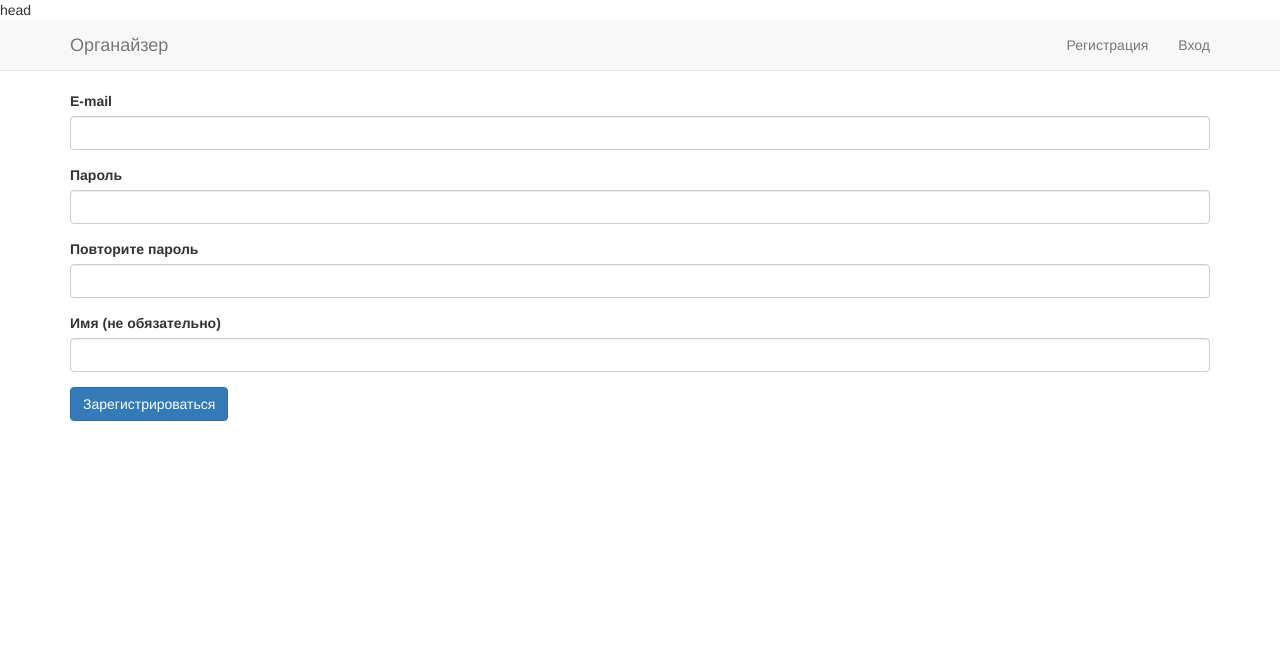
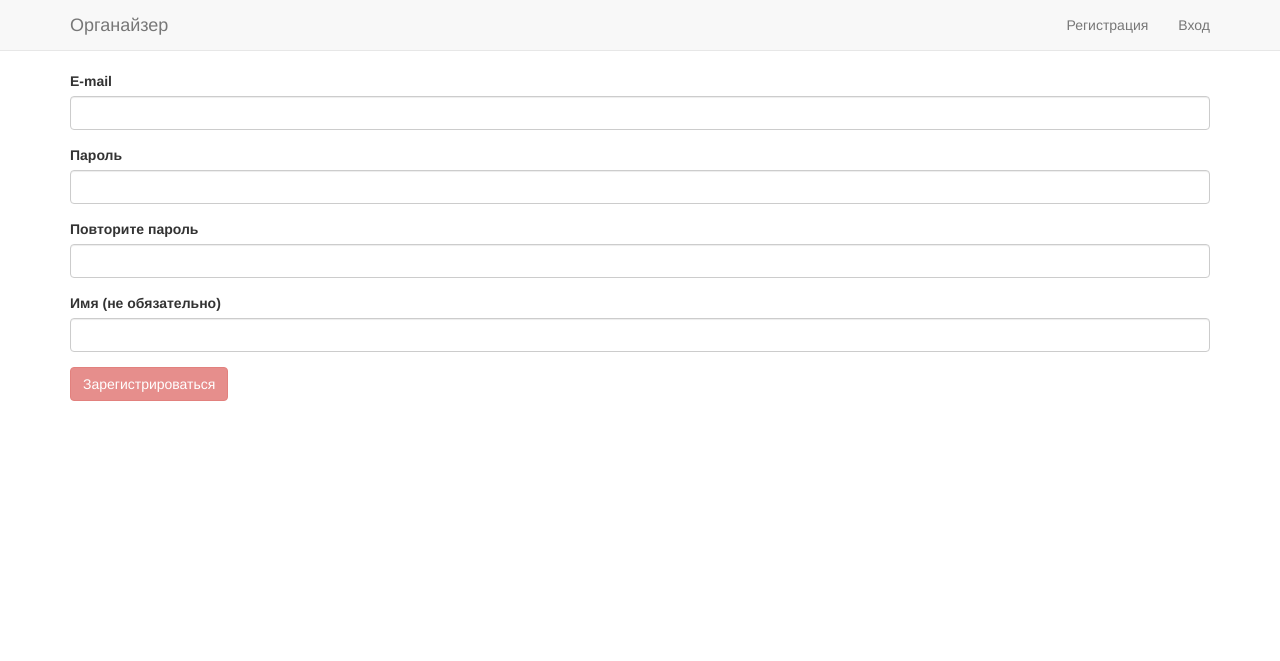
Before and after one commit to AxeInPeace/Organiser, a Django app: template Organiser/templates/registration/signup.html in a window 1280 px wide. Shown: the top 661 px of the page. Run offline with Django 3.2, Linux system fonts and the light colour scheme; the template is opened without the code that fills it, so the values that code supplies are empty; some libraries are stand-ins or nearby versions.

Commit message:
registration

```diff
--- a/Organiser/static/signup.js
+++ b/Organiser/static/signup.js
@@ -1,4 +1,3 @@
-
 $(document).ready(function() {
     $(".js-mail").on('input', check_mail);
     $(".js-pass").on('input', check_pass);
@@ -11,13 +10,16 @@ var implement_answer = function(json_obj, div){
         $(div).find(".help-block").addClass("hide");
         $(div).find(".glyphicon-remove").addClass("hide");
         $(div).find(".glyphicon-ok").removeClass("hide");
+        $("button").addClass("btn-success").removeClass("btn-danger").removeAttr("disabled", "disabled");
     }
     else {
         $(div).removeClass("has-success").addClass("has-error");
         $(div).find(".help-block").removeClass("hide");
         $(div).find(".glyphicon-remove").removeClass("hide");
         $(div).find(".glyphicon-ok").addClass("hide");
+        $("button").removeClass("btn-success").addClass("btn-danger").attr("disabled", "False");
     }
+
 };
 
 var check_mail = function (){
--- a/Organiser/templates/maintemp.html
+++ b/Organiser/templates/maintemp.html
@@ -1,6 +1,6 @@
 <!DOCTYPE html>
 <html lang="en">
-<head>head
+<head>
 	{% load staticfiles %}
 	<script type="text/javascript" src="{% static 'jquery-1.12.1.js' %}"></script>
 	<link rel="stylesheet" type="text/css" href="{% static 'bootstrap-3.3.6-dist/css/bootstrap.css' %}"/>
--- a/Organiser/templates/navbar.html
+++ b/Organiser/templates/navbar.html
@@ -17,7 +17,7 @@
 				<li><a href="{% url 'signup' %}">Друзья</a></li>
 				<li><a href="">Группы</a></li>
 
-				<li class="dropdown">
+				<!--<li class="dropdown">
 					<a href="#" class="dropdown-toggle" data-toggle="dropdown" role="button" aria-haspopup="true"
 					   aria-expanded="false">Dropdown <span class="caret"></span></a>
 					<ul class="dropdown-menu">
@@ -29,7 +29,7 @@
 						<li><a href="#">Separated link</a></li>
 						<li><a href="#">One more separated link</a></li>
 					</ul>
-				</li>
+				</li>-->
 				{% endif %}
 			</ul>
 			<ul class="nav navbar-nav navbar-right">
--- a/Organiser/templates/registration/signup.html
+++ b/Organiser/templates/registration/signup.html
@@ -6,8 +6,6 @@
    var mail_url = "{% url 'ajax_mail' %}";
    var pass_url = "{% url 'ajax_pass' %}";
    var check_url = "{% url 'ajax_check_pass' %}";
-
-
 </script>
 {% endblock %}
 
@@ -45,7 +43,7 @@
 	</div>
 
 
-	<button class="btn btn-primary" type="submit">Зарегистрироваться</button>
+	<button class="btn btn-danger" type="submit" disabled="disabled">Зарегистрироваться</button>
 	{% csrf_token %}
 </form>
 {% endblock %}
```
